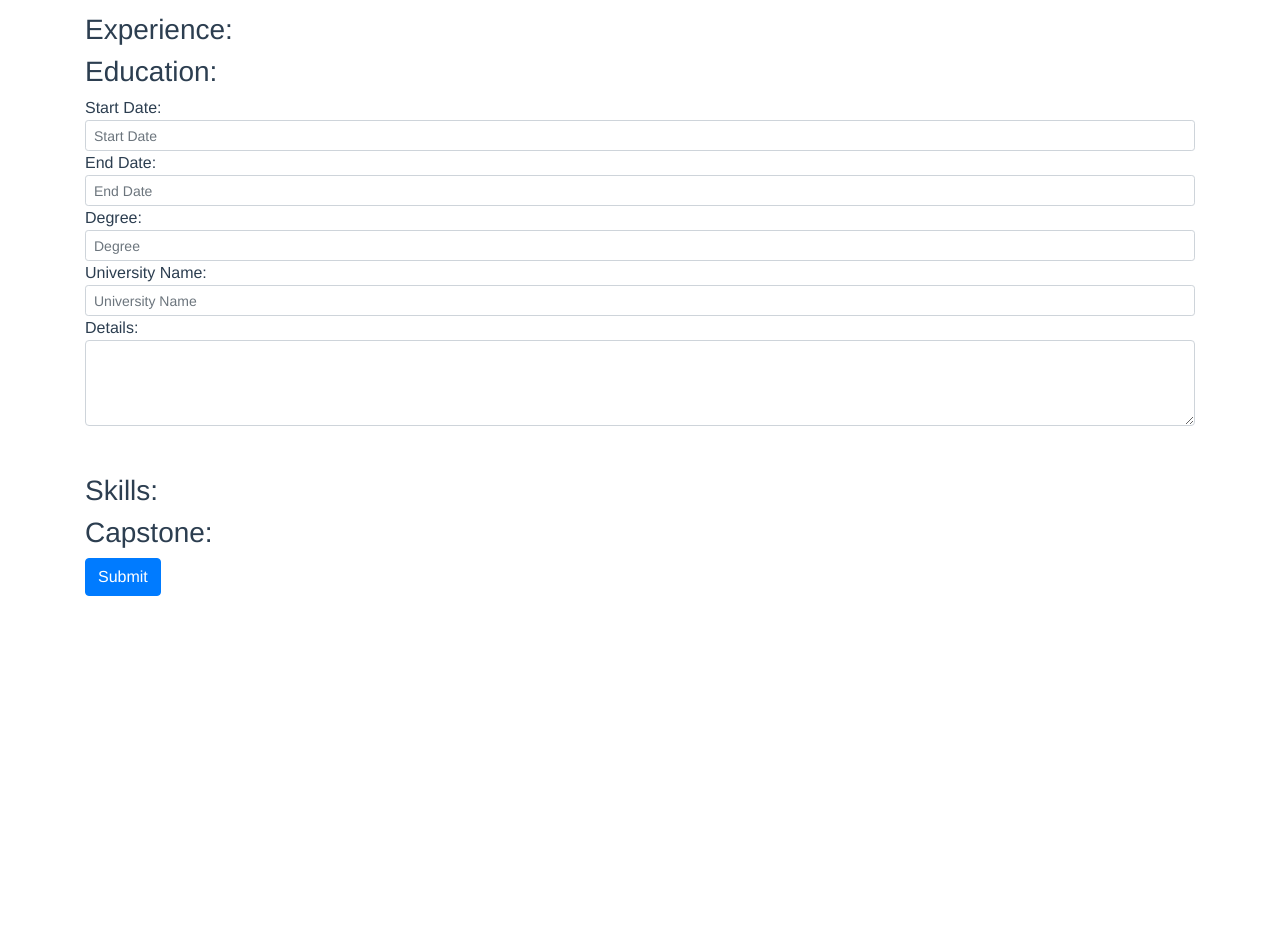
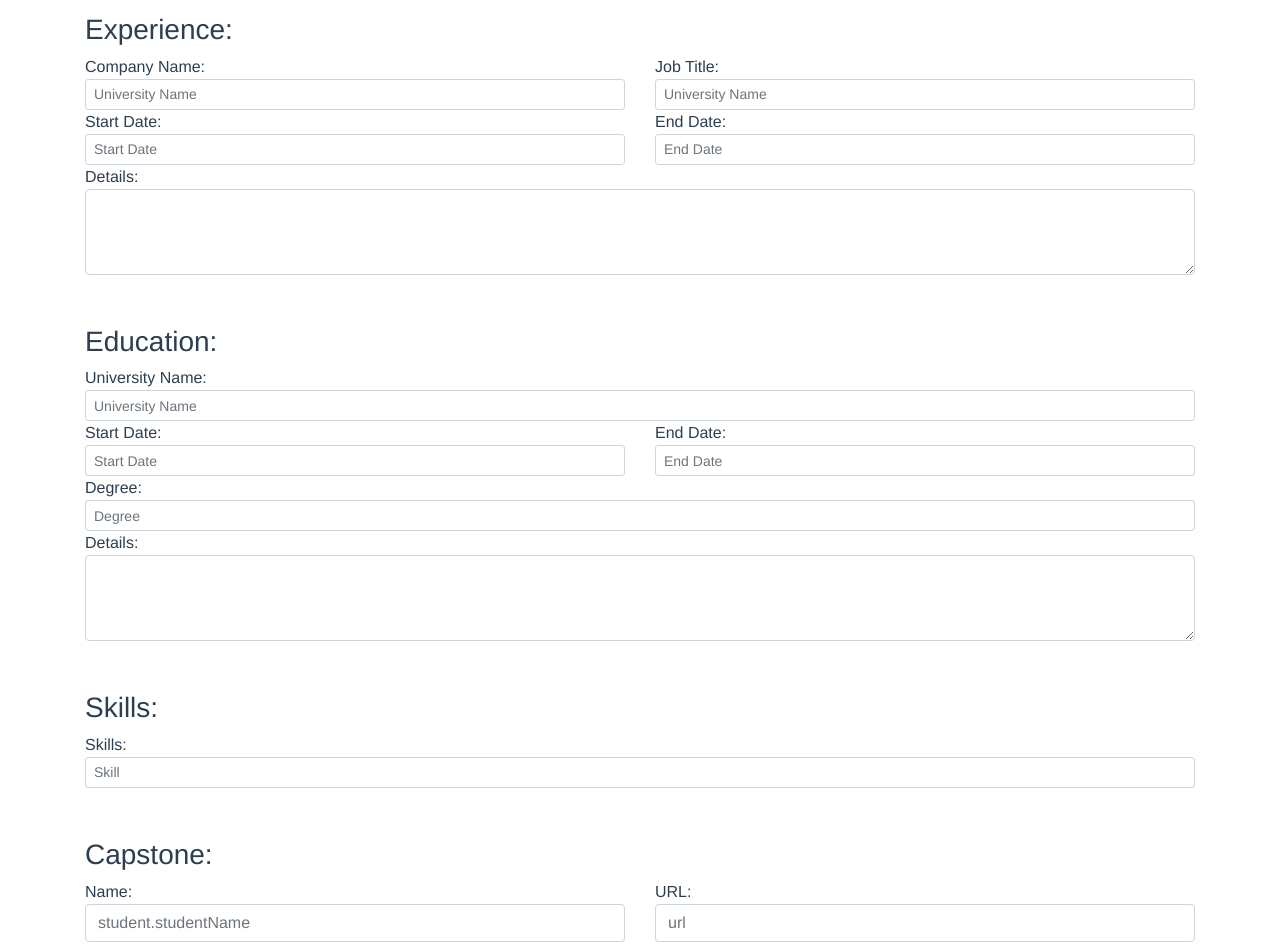
Before and after one commit to byrne-saw/student-portal, a Vue app: page /#/update in a window 1280 px wide. Shown: the part 720-1665 px from the top of the page. Before the commit the page ends 1332 px from the top, so only its background shows below. Built offline with nearby package versions, Linux system fonts and the light colour scheme; the HTML template or start-up script is replaced by a standard one.

Commit message:
updating form

```diff
--- a/src/views/Update.vue
+++ b/src/views/Update.vue
@@ -7,7 +7,7 @@
       <h3>Contact Info:</h3>
       <div class="row">
         <div class="col">
-          First Name: <br> <input class="form-control" type="text" placeholder="First Name">
+          First Name: <br> <input class="form-control" type="text" v-bind:placeholder="student.studentName">
         </div>
         <div class="col">
           Last Name: <br> <input class="form-control" type="text" placeholder="Last Name">
@@ -49,63 +49,61 @@
       <h3>Short Bio:</h3>
       <textarea class="form-control" id="exampleFormControlTextarea1" rows="5"></textarea>
       <div style="height: 50px"></div>
+
       <h3>Experience:</h3>
+      <div class="row">
+        <div class="col">
+          Company Name: <br><input class="form-control form-control-sm" type="text" placeholder="University Name">
+        </div>
+        <div class="col">
+          Job Title: <br><input class="form-control form-control-sm" type="text" placeholder="University Name">
+        </div>
+      </div>
+      <div class="row">
+        <div class="col">
+          Start Date:<br> <input class="form-control form-control-sm" type="text" placeholder="Start Date">
+        </div>
+        <div class="col">
+          End Date: <br> <input class="form-control form-control-sm" type="text" placeholder="End Date">
+        </div>
+      </div>
+      Details: <br><textarea class="form-control" id="exampleFormControlTextarea1" rows="3"></textarea>
 
-
-
-
-
-
+      <div style="height: 50px"></div>
 
       <h3>Education:</h3>
-      Start Date: <br>
-      <input class="form-control form-control-sm" type="text" placeholder="Start Date">
-      <div>
-      End Date: <br>
-      <input class="form-control form-control-sm" type="text" placeholder="End Date">
+      University Name: <br><input class="form-control form-control-sm" type="text" placeholder="University Name">
+      <div class="row">
+        <div class="col">
+          Start Date:<br> <input class="form-control form-control-sm" type="text" placeholder="Start Date">
+        </div>
+        <div class="col">
+          End Date: <br> <input class="form-control form-control-sm" type="text" placeholder="End Date">
+        </div>
       </div>
-      <div>
       Degree: <br>
       <input class="form-control form-control-sm" type="text" placeholder="Degree">
-      </div>
-      <div>
-      University Name: <br>
-      <input class="form-control form-control-sm" type="text" placeholder="University Name">
-      </div>
-      Details: <br>
-      <textarea class="form-control" id="exampleFormControlTextarea1" rows="3"></textarea>
-      <br><br>
-
-
-
+      Details: <br><textarea class="form-control" id="exampleFormControlTextarea1" rows="3"></textarea>
+      <div style="height: 50px"></div>
 
 
       <h3>Skills:</h3>
-
-
-
-
-
+      Skills: <br><input class="form-control form-control-sm" type="text" placeholder="Skill">
+      <div style="height: 50px"></div>
 
       <h3>Capstone:</h3>
-
-
-
-
-
-
-
-
-
-
-
-
-
-              <input type="submit" class="btn btn-primary" value="Submit">
-
-
-
-
+      <div class="row">
+        <div class="col">
+          Name: <br> <input class="form-control" type="text" placeholder="student.studentName">
+        </div>
+        <div class="col">
+          URL: <br> <input class="form-control" type="text" placeholder="url">
+        </div>
+      </div>
+      Description: <br><textarea class="form-control" id="exampleFormControlTextarea1" rows="3"></textarea>
+      Screenshot URL: <br> <input class="form-control" type="url" placeholder="https://www.imgur.com/your_photo">
+      <div style="height: 50px"></div>
+      <input type="submit" class="btn btn-primary" value="Submit">
     </div>
   </form>
   </div>
@@ -119,44 +117,9 @@
 export default {
   data: function() {
     return {
+      student: {}
 
-      student: [
-      {
-        studentName: "",
-        email: "",
-        phoneNumber: "",
-        shortBio: "",
-        linkinUrl: "",
-        twitter: "",
-        personalWebsite: "",
-        onlineResume: "",
-        github: "",
-        photoImg: "",
-      }],
-      experience: [
-      {
-        startDate: "",
-        endDate: "",
-        jobTitle: "",
-        companyName: "",
-        details: "",
-      }],
-      education: [
-      {
-      startDate: "",
-      endDate: "",
-      degree: "",
-      universityName: "",
-      }],
-      skillName: "",
-      capstone: [
-      {
-      name: "",
-      description: "",
-      url: "",
-
-      }]
-   };
+    };
   },
   created: function() {
 
```
